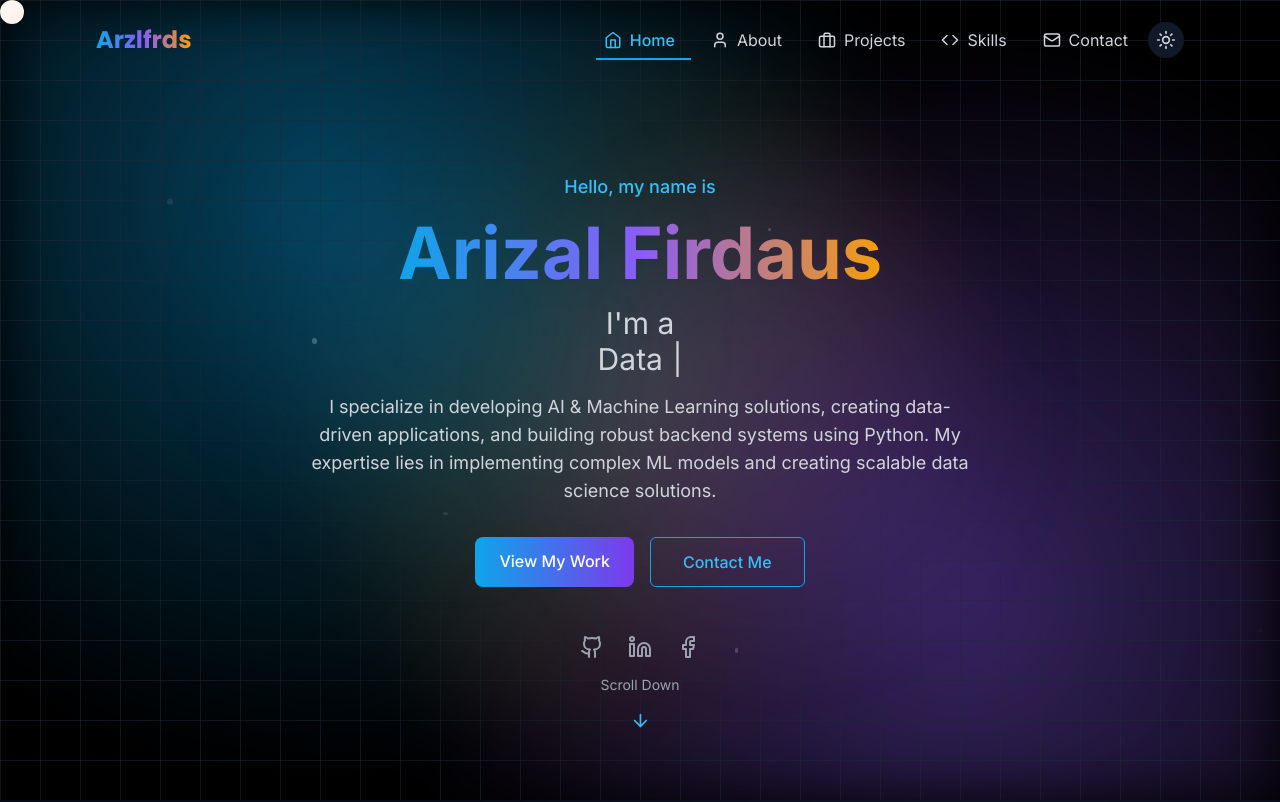
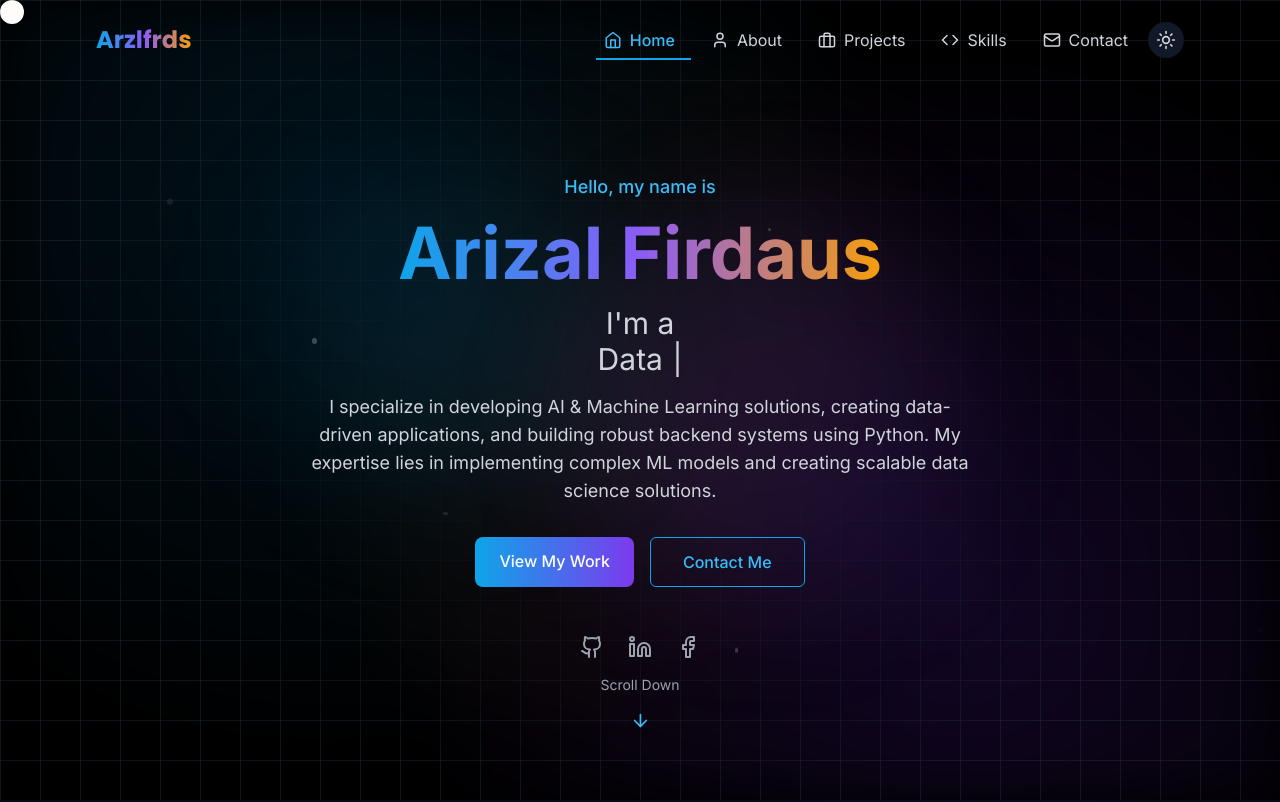
Before and after one commit to ArizalMuluk/react_WebPortofolio, a React (Vite) app: page / in a window 1280 px wide. Shown: the top 802 px of the page. Built offline with nearby package versions, Linux system fonts and the light colour scheme.

Commit message:
change bg style collor

```diff
--- a/src/index.css
+++ b/src/index.css
@@ -16,6 +16,10 @@
   --light-border: #e5e7eb; /* gray-200 */
   --light-text: #1f2937; /* gray-800 */
   --dark-text: #f3f4f6; /* gray-100 */
+  /* Warna muted untuk animasi kabut di tema gelap */
+  --dark-primary-muted: #075985; /* sky-700, lebih gelap dari --primary */
+  --dark-secondary-muted: #5b21b6; /* violet-700, lebih gelap dari --secondary */
+  --dark-accent-muted: #b45309; /* amber-700, lebih gelap dari --accent */
 }
 
 html {
@@ -209,7 +213,7 @@ body {
 .bg-animation {
   @apply fixed inset-0 z-[-1] filter blur-[30px]; /* Mengurangi blur dari 60px menjadi 40px */
   /* Light theme version - slightly less opacity or different colors if needed */
-  @apply opacity-20 dark:opacity-40;
+  @apply opacity-20; /* Opacity default untuk terang, bisa juga disesuaikan untuk gelap di bawah */
   background-image:
     radial-gradient(circle at 25% 25%, var(--primary) 0%, transparent 50%),
     radial-gradient(circle at 75% 75%, var(--secondary) 0%, transparent 50%),
@@ -220,6 +224,15 @@ body {
   animation-timing-function: ease;
   animation-iteration-count: infinite;
   animation-direction: alternate;
+}
+
+.dark .bg-animation {
+  /* Override background-image untuk tema gelap dengan warna yang lebih muted */
+  background-image:
+    radial-gradient(circle at 25% 25%, var(--dark-primary-muted) 0%, transparent 50%),
+    radial-gradient(circle at 75% 75%, var(--dark-secondary-muted) 0%, transparent 50%),
+    radial-gradient(circle at 50% 50%, var(--dark-accent-muted) 0%, transparent 50%);
+  @apply opacity-20; /* Anda bisa menyesuaikan opacity khusus untuk tema gelap di sini jika perlu, misal opacity-15 */
 }
 
 @keyframes bg-shift {
```
